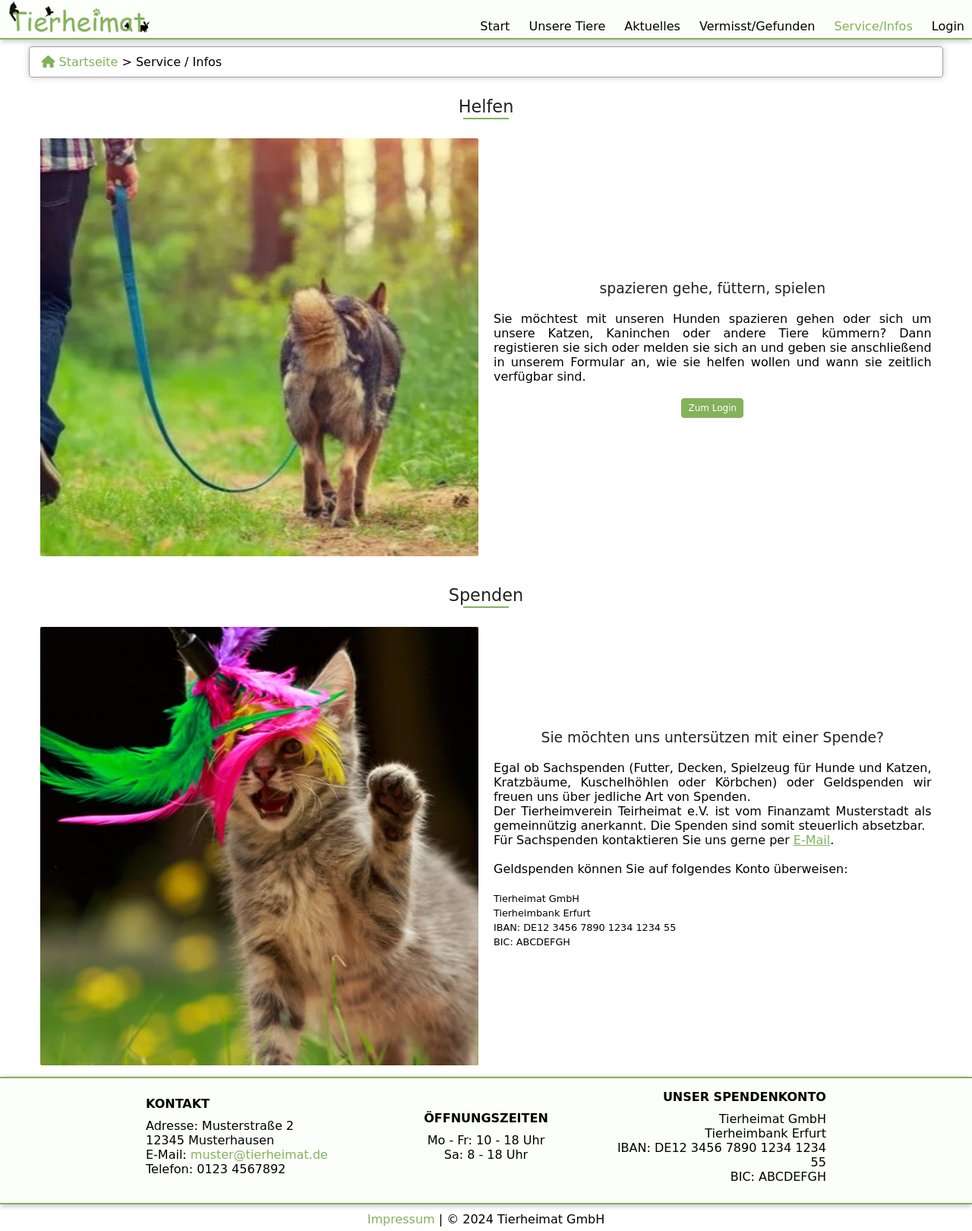
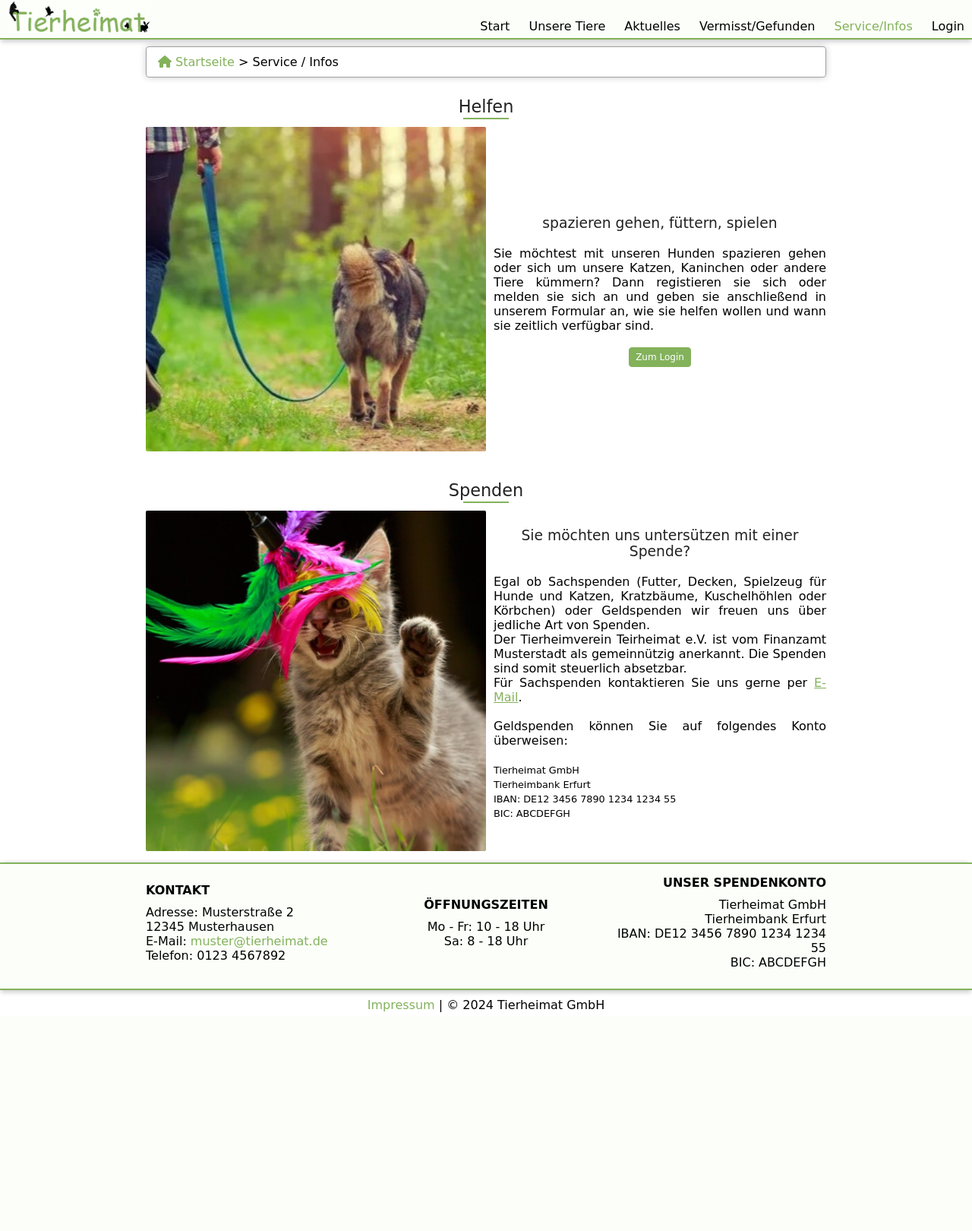
Before and after one commit to PhinaB/TierheimatWebsite, a PHP site: page /normalPage/serviceInfos.html in a window 1280 px wide. Shown: the whole page at 76% size. After the commit the page ends 1332 px from the top, so only its background shows below. Run offline with PHP 8.4, Linux system fonts and the light colour scheme; some libraries are stand-ins or nearby versions.

Commit message:
update service/infos page

```diff
--- a/CSS/serviceInfo.css
+++ b/CSS/serviceInfo.css
@@ -14,9 +14,8 @@ h3 {
     }
 
 .VerweisText {
-
     text-decoration: underline;
-    }
+}
 
 
 .box-containerserviceInfo {
@@ -24,22 +23,25 @@ h3 {
     flex-direction: row;
     justify-content: center;
     align-items: center;
-    gap: 5px 20px;
 }
 
 
 .box-containerserviceInfo div {
     width: 50%;
     box-sizing: border-box;
-    padding-top: 15px;
     padding-bottom: 15px;
-    padding-left: 0px;
+}
+
+.box-containerserviceInfo div + div {
+    padding-left: 10px;
 }
 
 .box-containerserviceInfo div img {
     width: 100%;
     border-radius: 2px;
+    padding-left: 0;
 }
+
 .ZentrierterButton {
     text-align: center;
 }
@@ -47,17 +49,9 @@ h3 {
 
 @media only screen and (max-width: 1600px)
 {
-    .grid, .gridIndex {
-        grid-template-columns: 3% 94% 3%;
-    }
-
     .box-containerserviceInfo {
         justify-content:center;
         flex-wrap:wrap;
-    }
-
-    .box-containerserviceInfo div {
-        width:calc(50% - 25px);
     }
 
     .TextTrennung {
--- a/normalPage/serviceInfos.html
+++ b/normalPage/serviceInfos.html
@@ -78,7 +78,7 @@
                     </div>
 
                     <div>
-                        <h3>spazieren gehe, füttern, spielen</h3>
+                        <h3>spazieren gehen, füttern, spielen</h3>
                         <p class="TextTrennung">
                             Sie möchtest mit unseren Hunden spazieren gehen oder sich um unsere Katzen, Kaninchen oder andere Tiere kümmern?
                             Dann registieren sie sich oder melden sie sich an und geben sie anschließend in unserem Formular an, wie sie
```
